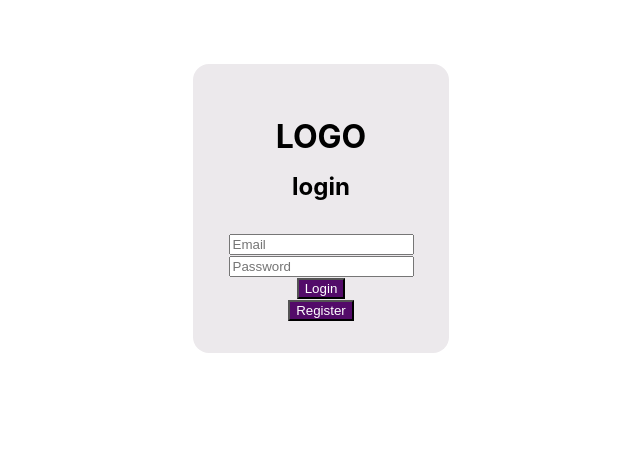
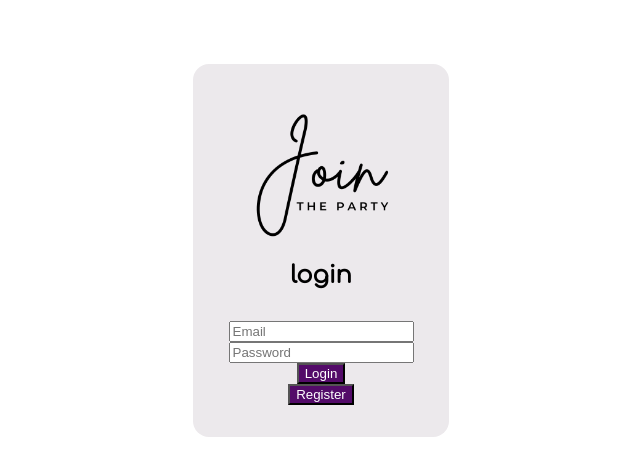
Before and after one commit to jiratchayapu/join-the-party, a React (Create React App) app in the folder frontend/: page / in a window 1280 px wide. Shown: the top 476 px of the page, without its empty margins (319-959 px from the left). Built offline with nearby package versions, Linux system fonts and the light colour scheme.

Commit message:
Add logo Login Page

```diff
--- a/frontend/src/views/logIn/LogIn.css
+++ b/frontend/src/views/logIn/LogIn.css
@@ -1,3 +1,4 @@
+@import url('https://fonts.googleapis.com/css2?family=Comfortaa&family=Outfit&display=swap');
 .login-pad{
     margin-top: 10%;
 }
@@ -16,6 +17,7 @@
     background: white;
 }
   .psr-login-card {
+    font-family: 'Comfortaa';
     margin: 24px 40%;
     border-radius: 16px;
     background-color: rgb(236, 233, 236);
@@ -45,3 +47,15 @@
       padding: 32px;
     }
   }
+
+  .register-logo{
+    width: 80%;
+    height: 80%;
+  }
+
+  @media only screen and (max-width: 400px){
+    .register-logo {
+      width:80%;
+      text-align: 'center';
+    }
+  }
--- a/frontend/src/views/logIn/LogIn.js
+++ b/frontend/src/views/logIn/LogIn.js
@@ -2,6 +2,7 @@ import React from 'react';
 import { Form, Input, Button, Typography, Row, message } from 'antd';
 import './LogIn.css';
 import * as api from '../../lib/api'
+import logo from '../../img/logo_black.png'
 const { Title } = Typography;
 const required = value => (value ? undefined : 'This field is required');
 const email = value =>
@@ -64,7 +65,14 @@ class LogIn extends React.Component {
       <div className="mobile-background">
       <div className="psr-login-card">
         <Form colon={false}>
-          <Title style={{ textAlign: 'center', marginBottom: 16 }}>LOGO</Title>
+        <Row
+            type="flex"
+            align="middle"
+            justify="center"
+            style={{ marginBottom: '8px' }}
+          >
+              <img className="register-logo" src={logo}/>
+          </Row>
           <Title
             level={2}
             style={{ textAlign: 'center', marginTop: 0, marginBottom: 32 }}
```
Also changed, not shown: frontend/src/img/logo_black.png (added), frontend/src/img/logo_purple.png (added).
